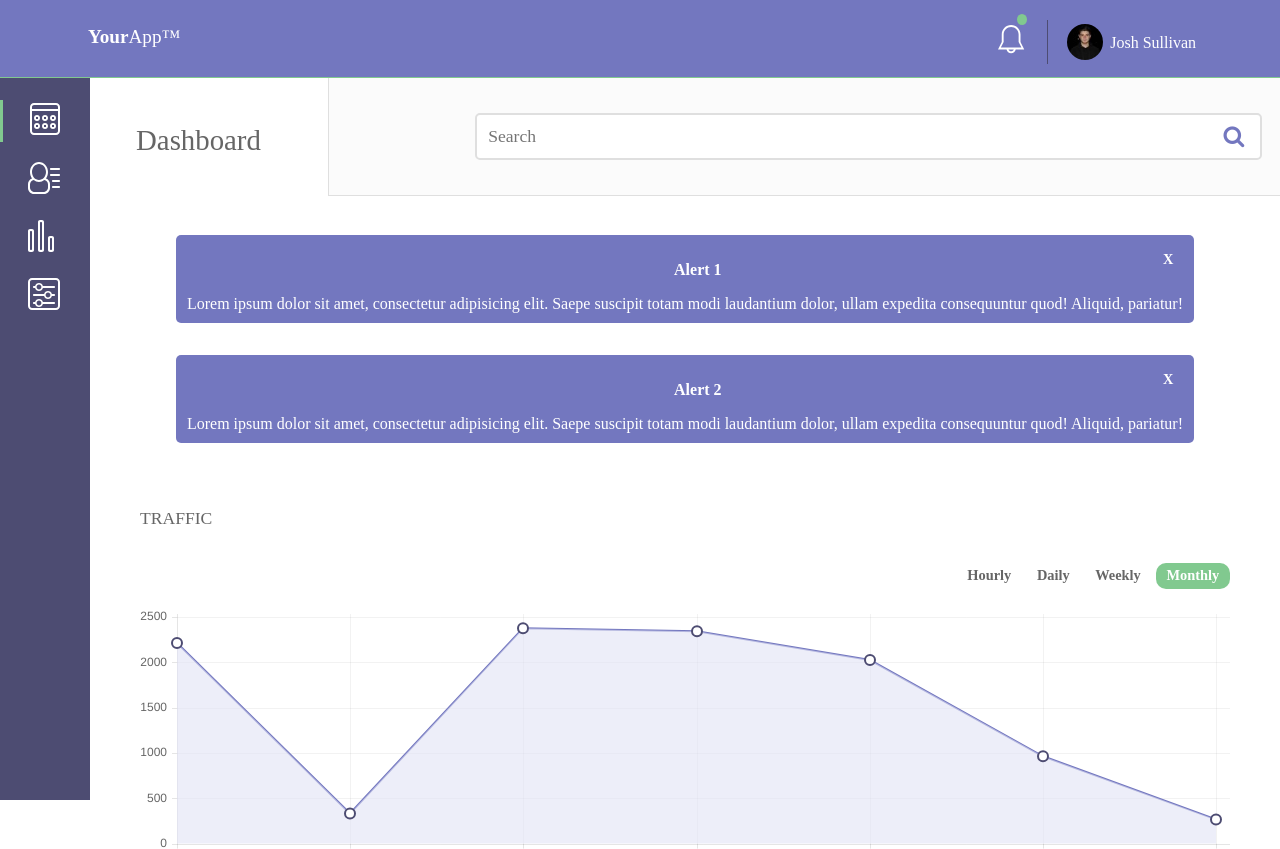
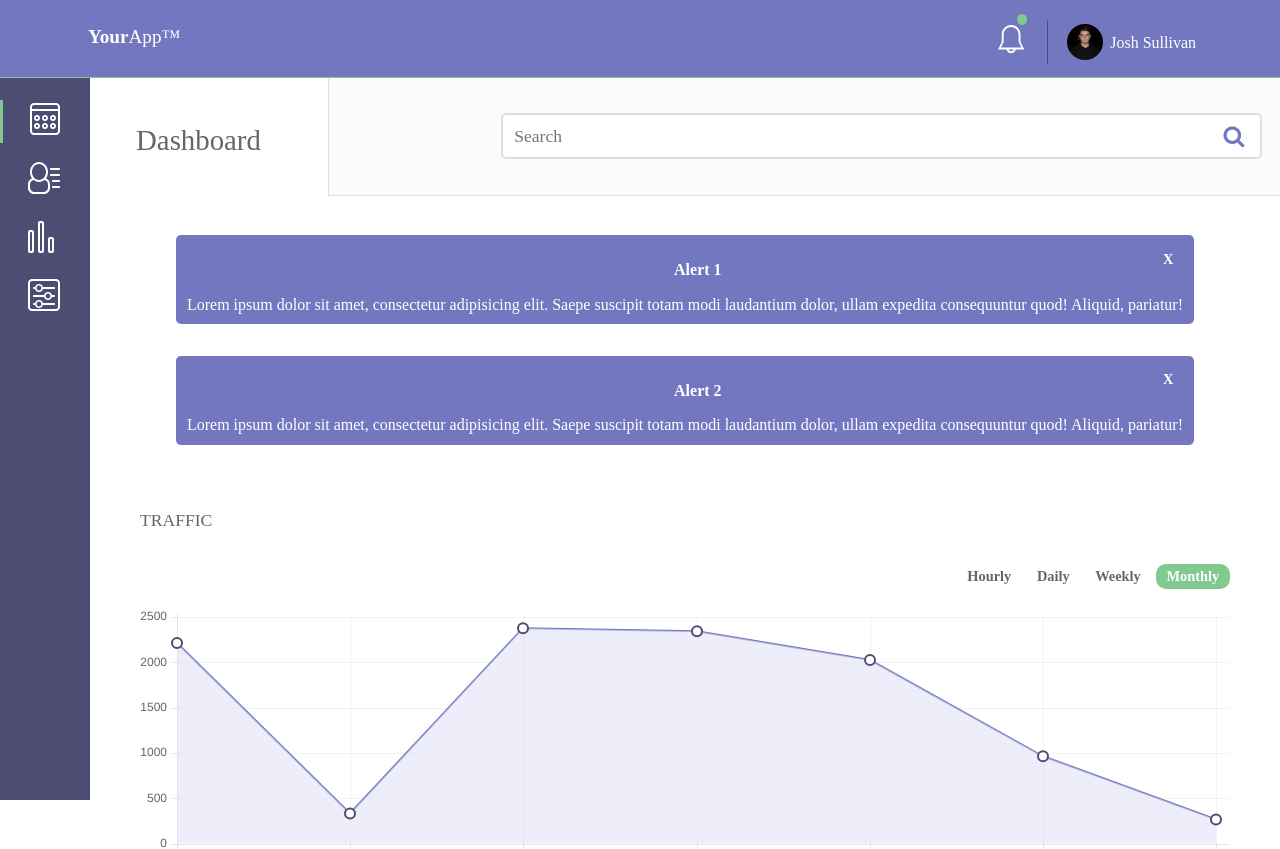
Before and after one commit to CristianCristea/project_9_web_app_dashboard, a website: page index.html in a window 1280 px wide. Shown: the top 849 px of the page. Drawn offline with nearby package versions, Linux system fonts and the light colour scheme; files that its build step writes are made by us from their sources; files whose address does not match are found by name.

Commit message:
Move normalize.css to scss folder, move plugins to vendor folder

```diff
--- a/scss/base/_index.scss
+++ b/scss/base/_index.scss
@@ -10,7 +10,7 @@
 // ==========================================================================
 // $Normalize - not necessary when using Bootsrapp
 // ==========================================================================
- // @import 'normalize';
+ @import 'normalize';
 
 // ==========================================================================
 // $Base - contains default look - if something breaks
```
Also changed, not shown: scss/base/_normalize.scss (renamed from css/normalize.css), vendor/Chart.js (renamed from js/Chart.js), vendor/jquery-1.12.3.min.js (renamed from js/jquery-1.12.3.min.js), vendor/typeahead.jquery.min.js (renamed from js/typeahead.jquery.min.js).
